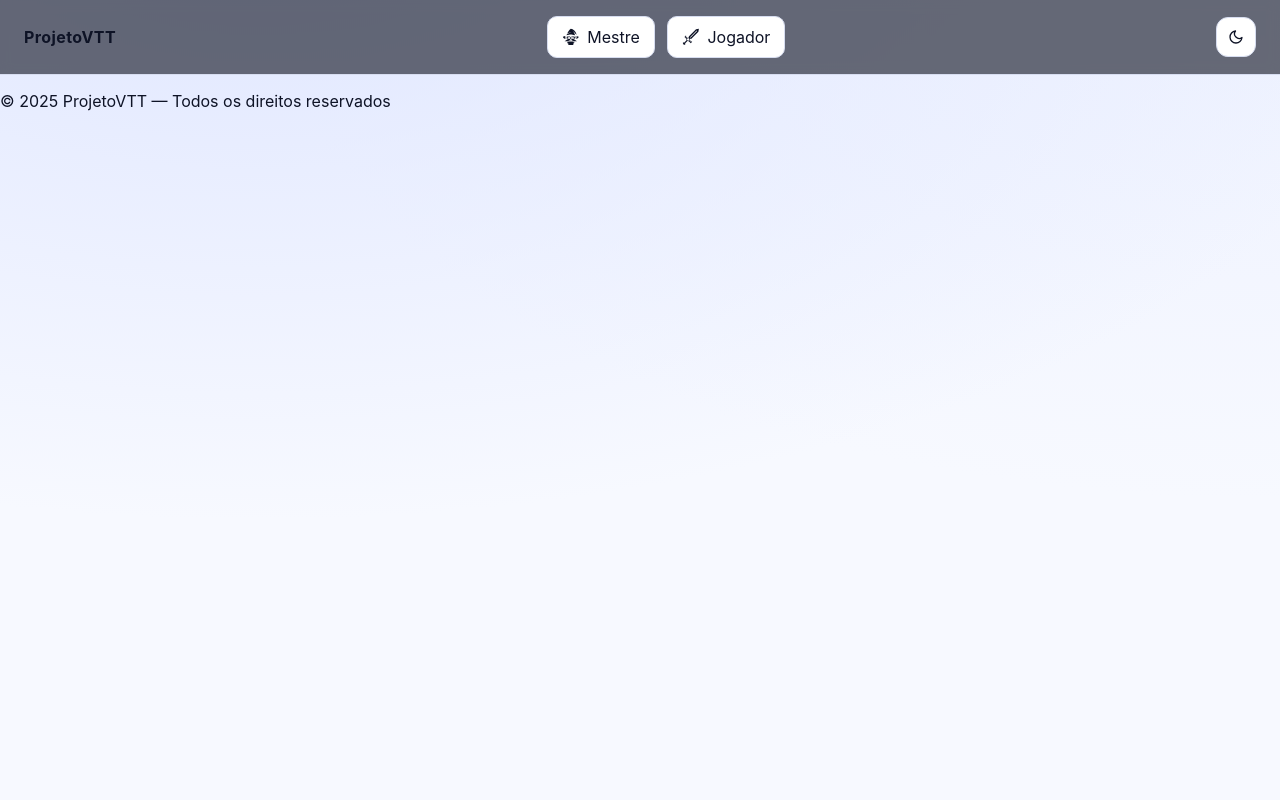
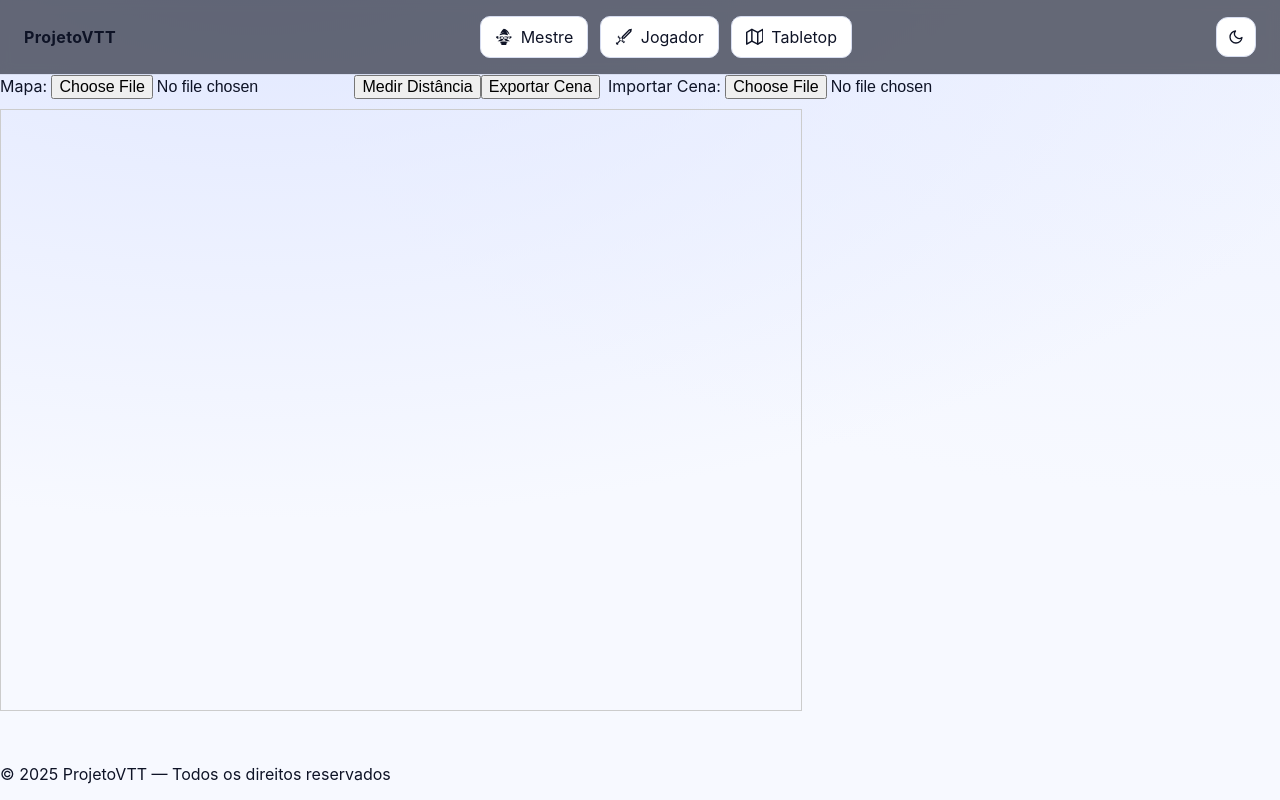
Before and after one commit to JoaoPMA23/ProjetoVTT, a React (Create React App) app in the folder frontend/: page /tabletop in a window 1280 px wide. Built offline with nearby package versions, Linux system fonts and the light colour scheme.

Commit message:
feat: adicionar mesa virtual básica

```diff
--- a/frontend/src/App.js
+++ b/frontend/src/App.js
@@ -1,11 +1,12 @@
 import React, { useEffect, useState } from 'react';
 import { BrowserRouter, Routes, Route, Link } from 'react-router-dom';
 import { GiWizardFace, GiBroadsword } from 'react-icons/gi';
-import { FiMoon, FiSun, FiMenu, FiX } from 'react-icons/fi';
+import { FiMoon, FiSun, FiMenu, FiX, FiMap } from 'react-icons/fi';
 import './App.css';
 import Home from './pages/Home';
 import MasterView from './pages/MasterView';
 import PlayerView from './pages/PlayerView';
+import Tabletop from './pages/Tabletop';
 
 function App() {
   const getInitialTheme = () => {
@@ -47,6 +48,10 @@ function App() {
             <Link to="/jogador" className="nav-link" aria-label="Ir para visão do Jogador">
               <GiBroadsword className="icon" />
               Jogador
+            </Link>
+            <Link to="/tabletop" className="nav-link" aria-label="Ir para mesa virtual">
+              <FiMap className="icon" />
+              Tabletop
             </Link>
           </nav>
           <div className="header-actions">
@@ -98,6 +103,9 @@ function App() {
             <Link to="/jogador" className="mobile-link" onClick={() => setMenuOpen(false)}>
               <GiBroadsword className="icon" /> Jogador
             </Link>
+            <Link to="/tabletop" className="mobile-link" onClick={() => setMenuOpen(false)}>
+              <FiMap className="icon" /> Tabletop
+            </Link>
           </nav>
         </div>
 
@@ -105,6 +113,7 @@ function App() {
           <Route path="/" element={<Home />} />
           <Route path="/mestre" element={<MasterView />} />
           <Route path="/jogador" element={<PlayerView />} />
+          <Route path="/tabletop" element={<Tabletop />} />
         </Routes>
 
         <footer className="site-footer">
--- /dev/null
+++ b/frontend/src/pages/Tabletop.jsx
@@ -0,0 +1,159 @@
+import React, { useRef, useState, useEffect } from 'react';
+
+function VTTStarter() {
+  const canvasRef = useRef(null);
+  const [mapImage, setMapImage] = useState(null);
+  const [tokens, setTokens] = useState([]);
+  const [measureMode, setMeasureMode] = useState(false);
+  const [measureStart, setMeasureStart] = useState(null);
+  const [measureEnd, setMeasureEnd] = useState(null);
+
+  const drawTokens = (ctx) => {
+    tokens.forEach((t) => {
+      ctx.fillStyle = 'red';
+      ctx.beginPath();
+      ctx.arc(t.x, t.y, 10, 0, Math.PI * 2);
+      ctx.fill();
+    });
+  };
+
+  const drawMeasurement = (ctx) => {
+    if (measureStart && measureEnd) {
+      ctx.strokeStyle = 'yellow';
+      ctx.beginPath();
+      ctx.moveTo(measureStart.x, measureStart.y);
+      ctx.lineTo(measureEnd.x, measureEnd.y);
+      ctx.stroke();
+      const dist = Math.hypot(
+        measureEnd.x - measureStart.x,
+        measureEnd.y - measureStart.y
+      ).toFixed(1);
+      ctx.fillStyle = 'yellow';
+      ctx.fillText(
+        dist,
+        (measureStart.x + measureEnd.x) / 2,
+        (measureStart.y + measureEnd.y) / 2
+      );
+    }
+  };
+
+  const redraw = () => {
+    const canvas = canvasRef.current;
+    if (!canvas) return;
+    const ctx = canvas.getContext('2d');
+    ctx.clearRect(0, 0, canvas.width, canvas.height);
+    if (mapImage) {
+      const img = new Image();
+      img.onload = () => {
+        canvas.width = img.width;
+        canvas.height = img.height;
+        ctx.drawImage(img, 0, 0);
+        drawTokens(ctx);
+        drawMeasurement(ctx);
+      };
+      img.src = mapImage;
+    } else {
+      drawTokens(ctx);
+      drawMeasurement(ctx);
+    }
+  };
+
+  useEffect(redraw, [mapImage, tokens, measureStart, measureEnd]);
+
+  const onCanvasClick = (e) => {
+    const rect = canvasRef.current.getBoundingClientRect();
+    const x = e.clientX - rect.left;
+    const y = e.clientY - rect.top;
+    if (measureMode) {
+      if (!measureStart) setMeasureStart({ x, y });
+      else if (!measureEnd) setMeasureEnd({ x, y });
+      else {
+        setMeasureStart({ x, y });
+        setMeasureEnd(null);
+      }
+    } else {
+      setTokens((ts) => [...ts, { id: Date.now(), x, y }]);
+    }
+  };
+
+  const loadMap = (e) => {
+    const file = e.target.files[0];
+    if (!file) return;
+    const reader = new FileReader();
+    reader.onload = () => setMapImage(reader.result);
+    reader.readAsDataURL(file);
+  };
+
+  const exportScene = () => {
+    const data = JSON.stringify({ mapImage, tokens });
+    const blob = new Blob([data], { type: 'application/json' });
+    const url = URL.createObjectURL(blob);
+    const a = document.createElement('a');
+    a.href = url;
+    a.download = 'scene.json';
+    a.click();
+    URL.revokeObjectURL(url);
+  };
+
+  const importScene = (e) => {
+    const file = e.target.files[0];
+    if (!file) return;
+    const reader = new FileReader();
+    reader.onload = () => {
+      try {
+        const data = JSON.parse(reader.result);
+        setMapImage(data.mapImage || null);
+        setTokens(Array.isArray(data.tokens) ? data.tokens : []);
+      } catch {
+        // arquivo inválido
+      }
+    };
+    reader.readAsText(file);
+  };
+
+  const toggleMeasure = () => {
+    setMeasureMode((m) => !m);
+    setMeasureStart(null);
+    setMeasureEnd(null);
+  };
+
+  const clearMeasure = () => {
+    setMeasureStart(null);
+    setMeasureEnd(null);
+  };
+
+  return (
+    <div className="vtt-starter">
+      <div className="controls">
+        <label>
+          Mapa: <input type="file" accept="image/*" onChange={loadMap} />
+        </label>
+        <button type="button" onClick={toggleMeasure}>
+          {measureMode ? 'Adicionar Tokens' : 'Medir Distância'}
+        </button>
+        {measureStart && measureEnd && (
+          <button type="button" onClick={clearMeasure}>
+            Limpar Medida
+          </button>
+        )}
+        <button type="button" onClick={exportScene}>
+          Exportar Cena
+        </button>
+        <label style={{ marginLeft: '0.5rem' }}>
+          Importar Cena: <input type="file" accept="application/json" onChange={importScene} />
+        </label>
+      </div>
+      <canvas
+        ref={canvasRef}
+        width={800}
+        height={600}
+        onClick={onCanvasClick}
+        style={{ border: '1px solid #ccc', marginTop: '10px' }}
+      />
+    </div>
+  );
+}
+
+export default function Tabletop() {
+  return <VTTStarter />;
+}
```
